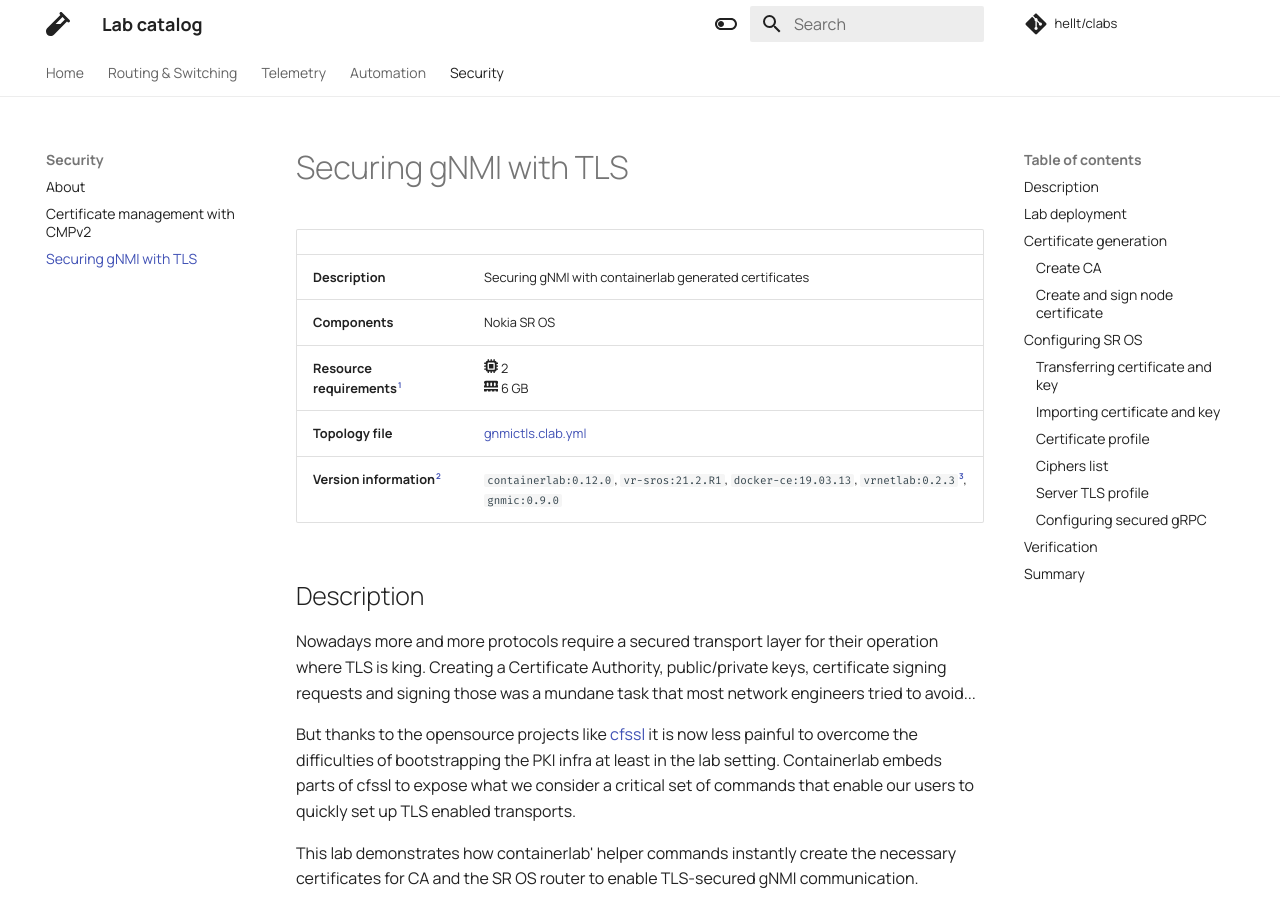
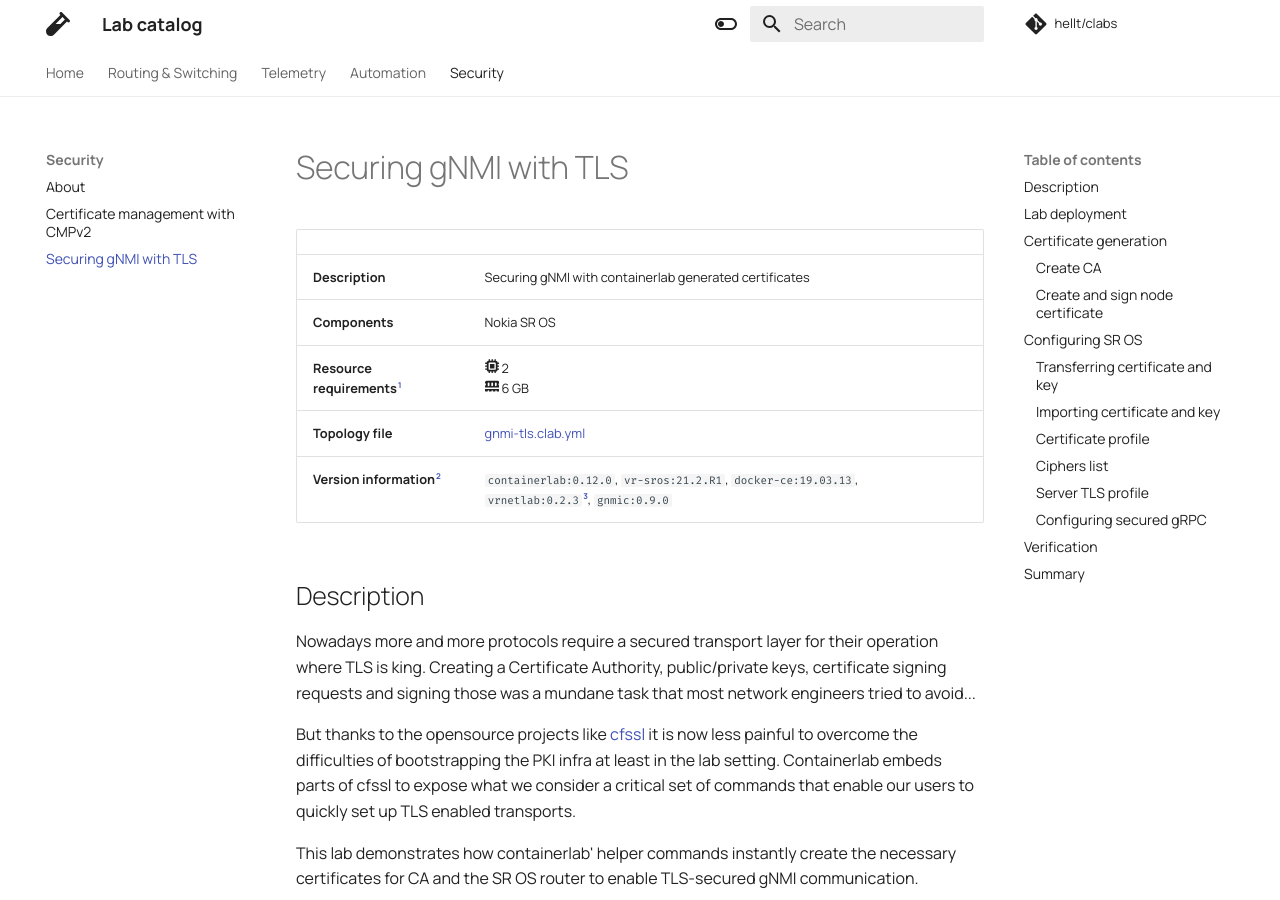
Before and after one commit to hellt/clabs, an MkDocs documentation site: the page built from docs/security/gnmitls.md, in a window 1280 px wide and 900 px high. Built offline with MkDocs 1.6.1 and Material for MkDocs 9.7.7, drawn with Linux system fonts in a browser that asks for light colours; comment, search, counter and statistics services are not loaded.

Commit message:
fixed link

```diff
--- a/docs/security/gnmitls.md
+++ b/docs/security/gnmitls.md
@@ -3,7 +3,7 @@
 | **Description**               | Securing gNMI with containerlab generated certificates                                              |
 | **Components**                | Nokia SR OS                                                                                         |
 | **Resource requirements**[^1] | :fontawesome-solid-microchip: 2 <br/>:fontawesome-solid-memory: 6 GB                                |
-| **Topology file**             | [gnmictls.clab.yml](https://github.com/hellt/clabs/blob/main/labs/gnmitls/gnmictls.clab.yml)        |
+| **Topology file**             | [gnmi-tls.clab.yml](https://github.com/hellt/clabs/blob/main/labs/gnmi-tls/gnmi-tls.clab.yml)       |
 | **Version information**[^2]   | `containerlab:0.12.0`, `vr-sros:21.2.R1`, `docker-ce:19.03.13`, `vrnetlab:0.2.3`[^3], `gnmic:0.9.0` |
 
 ## Description
```
